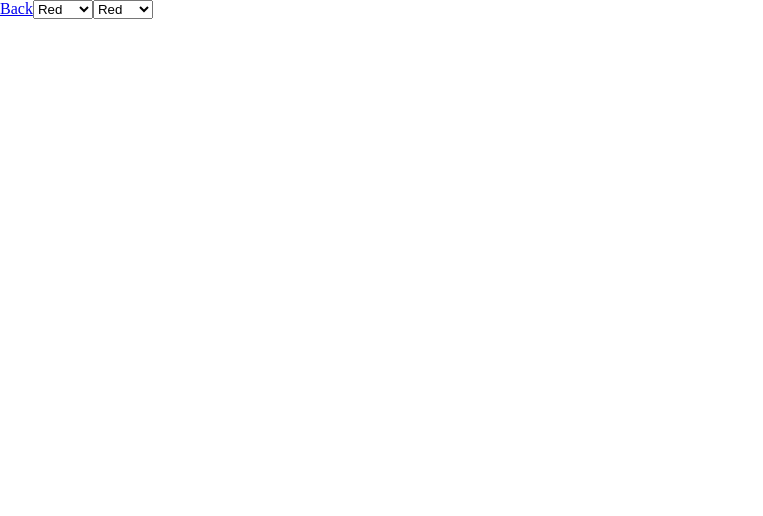
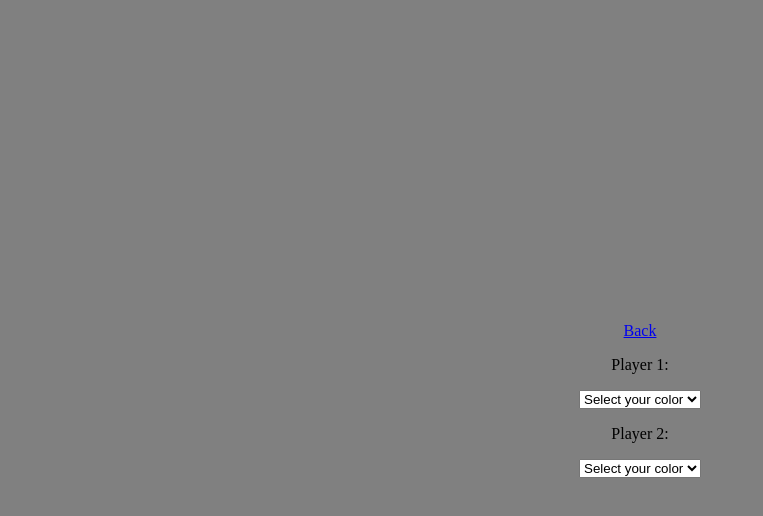
Before and after one commit to JoacimNilsen/mtg-counter-test, a React (Create React App) app: page /settings in a window 1280 px wide. Shown: the top 516 px of the page, without its empty margins (0-763 px from the left). Built offline with nearby package versions, Linux system fonts and the light colour scheme.

Commit message:
Aligned and added placeholder to drop downs

```diff
--- a/package.json
+++ b/package.json
@@ -6,6 +6,7 @@
     "@testing-library/jest-dom": "^4.2.4",
     "@testing-library/react": "^9.5.0",
     "@testing-library/user-event": "^7.2.1",
+    "nosleep.js": "^0.12.0",
     "react": "^16.13.1",
     "react-dom": "^16.13.1",
     "react-router-dom": "^5.2.0",
--- a/src/components/Settings.js
+++ b/src/components/Settings.js
@@ -1,28 +1,43 @@
 import React from 'react'
 import {Link} from 'react-router-dom'
+import styled from 'styled-components'
+
+const Wrapper = styled.div`
+display: flex;
+flex-direction: column;
+align-items: center;
+justify-content: center;
+height: 100vh;
+background: grey;
+`
+
+const Select = styled.select`
+
+`
 
 const Settings = ({handleP1Change, handleP2Change}) => {
   return (
-    <>
+    <Wrapper>
     <Link to="/">Back</Link>
-
-<select onChange={handleP1Change} name="cars" id="cars">
+<p>Player 1:</p>
+<Select onChange={handleP1Change} name="cars" id="cars">
+    <option value="" disabled selected>Select your color</option>
     <option value="194, 33, 33, 1">Red</option>
     <option value="53, 191, 25, 1">Green</option>
     <option value="10, 10, 10, 1">Black</option>
     <option value="242, 242, 242, 1">White</option>
     <option value="0, 51, 153, 1">Blue</option>
-
-</select>
-<select onChange={handleP2Change} name="cars" id="cars">
+</Select>
+<p>Player 2:</p>
+<Select onChange={handleP2Change} name="cars" id="cars">
+    <option value="" disabled selected>Select your color</option>
     <option value="194, 33, 33, 1">Red</option>
     <option value="53, 191, 25, 1">Green</option>
     <option value="10, 10, 10, 1">Black</option>
     <option value="242, 242, 242, 1">White</option>
     <option value="0, 51, 153, 1">Blue</option>
-
-</select>
-</>
+</Select>
+</Wrapper>
   )
 }
 
```
Also changed, not shown: 2 other files (tests, documents, lock files or other folders).
